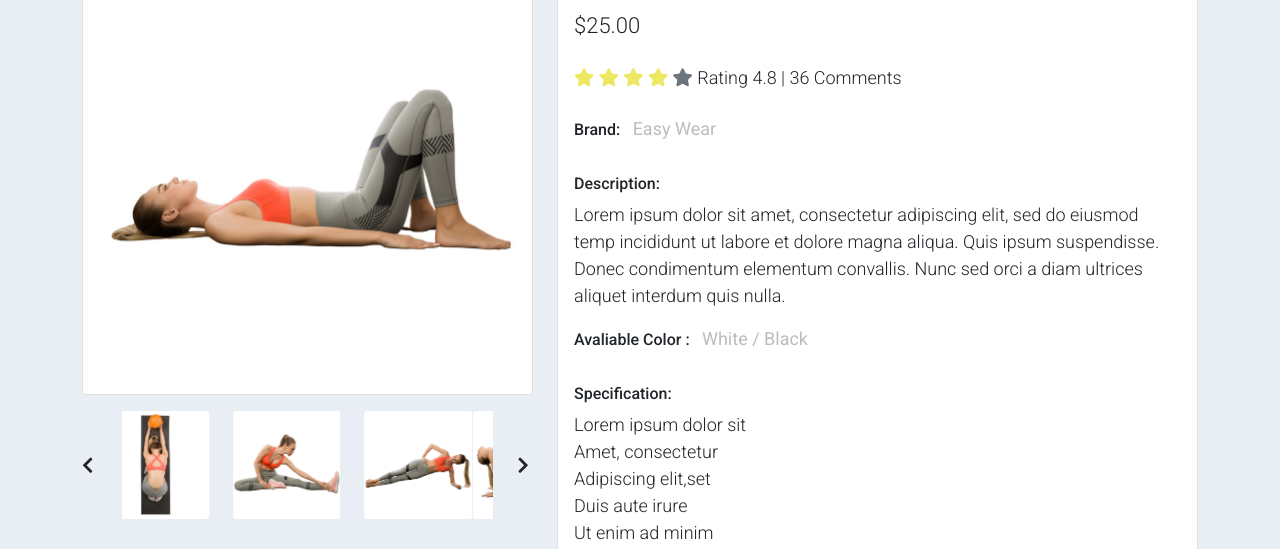
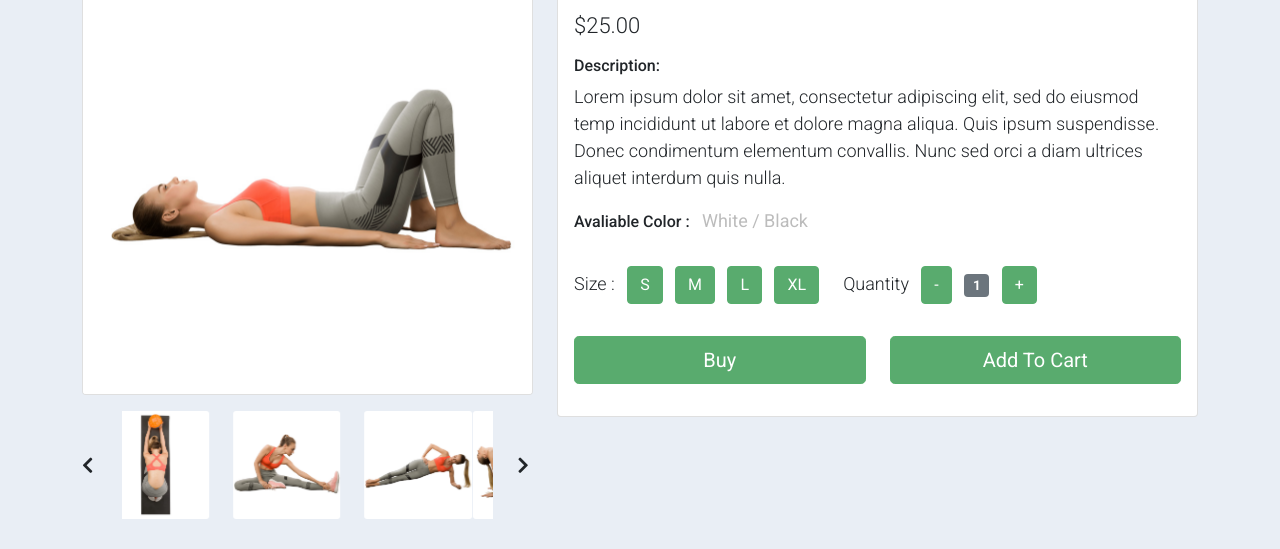
Before and after one commit to CursFrontVueProjecteArteva/Arteva, a website: page shop-single.html in a window 1280 px wide. Shown: the part 403-952 px from the top of the page. Drawn offline with Linux system fonts and the light colour scheme.

Commit message:
jueves, cambiar la descripcion de shop-single

```diff
--- a/shop-single.html
+++ b/shop-single.html
@@ -234,22 +234,22 @@ https://templatemo.com/tm-559-zay-shop
                         <div class="card-body">
                             <h1 class="h2">Active Wear</h1>
                             <p class="h3 py-2">$25.00</p>
-                            <p class="py-2">
+                            <!-- <p class="py-2">
                                 <i class="fa fa-star text-warning"></i>
                                 <i class="fa fa-star text-warning"></i>
                                 <i class="fa fa-star text-warning"></i>
                                 <i class="fa fa-star text-warning"></i>
                                 <i class="fa fa-star text-secondary"></i>
                                 <span class="list-inline-item text-dark">Rating 4.8 | 36 Comments</span>
-                            </p>
-                            <ul class="list-inline">
+                            </p> -->
+                            <!-- <ul class="list-inline">
                                 <li class="list-inline-item">
                                     <h6>Brand:</h6>
                                 </li>
                                 <li class="list-inline-item">
                                     <p class="text-muted"><strong>Easy Wear</strong></p>
                                 </li>
-                            </ul>
+                            </ul> -->
 
                             <h6>Description:</h6>
                             <p>Lorem ipsum dolor sit amet, consectetur adipiscing elit, sed do eiusmod temp incididunt ut labore et dolore magna aliqua. Quis ipsum suspendisse. Donec condimentum elementum convallis. Nunc sed orci a diam ultrices aliquet interdum quis nulla.</p>
@@ -262,7 +262,7 @@ https://templatemo.com/tm-559-zay-shop
                                 </li>
                             </ul>
 
-                            <h6>Specification:</h6>
+                            <!-- <h6>Specification:</h6>
                             <ul class="list-unstyled pb-3">
                                 <li>Lorem ipsum dolor sit</li>
                                 <li>Amet, consectetur</li>
@@ -271,7 +271,7 @@ https://templatemo.com/tm-559-zay-shop
                                 <li>Ut enim ad minim</li>
                                 <li>Dolore magna aliqua</li>
                                 <li>Excepteur sint</li>
-                            </ul>
+                            </ul> -->
 
                             <form action="" method="GET">
                                 <input type="hidden" name="product-title" value="Activewear">
```
